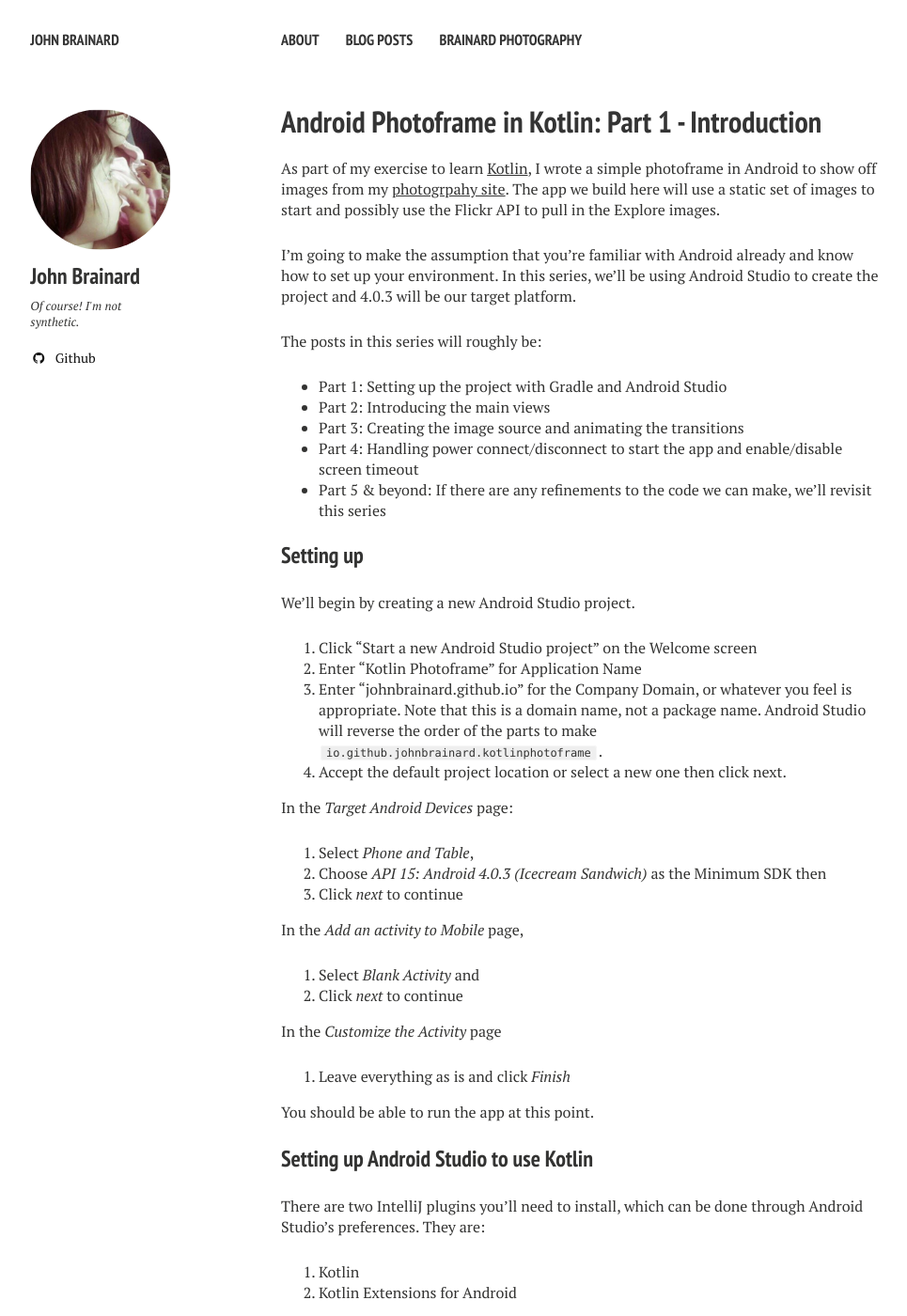
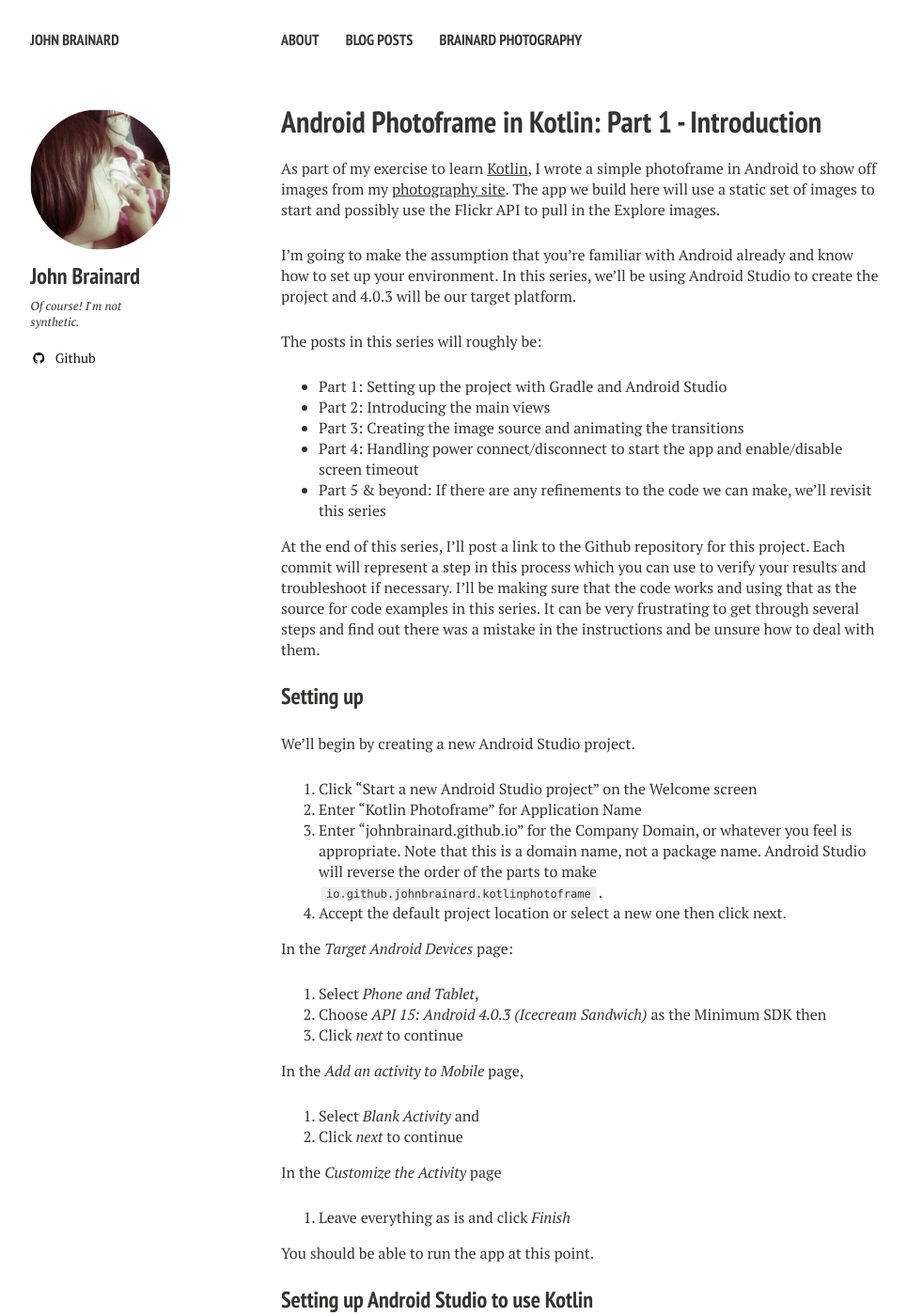
Before and after one commit to JohnBrainard/johnbrainard.github.io, a Jekyll site: the page built from _posts/2015-08-30-android-photoframe-in-kotlin-part1.md, in a window 1280 px wide and 1400 px high. Shown: the whole window at 94% size, without its empty margins (21-986 px from the left). Built offline with Jekyll 4.4.1, drawn with Linux system fonts in a browser that asks for light colours; nearby versions of some CDN libraries.

Commit message:
Fix typos and add promise to share github link

```diff
--- a/_posts/2015-08-30-android-photoframe-in-kotlin-part1.md
+++ b/_posts/2015-08-30-android-photoframe-in-kotlin-part1.md
@@ -7,7 +7,7 @@ modified: 2015-8-29
 comments: true
 ---
 
-As part of my exercise to learn [Kotlin](http://kotlinlang.org/), I wrote a simple photoframe in Android to show off images from my [photogrpahy site](http://brainardphotography.com). The app we build here will use a static set of images to start and possibly use the Flickr API to pull in the Explore images.
+As part of my exercise to learn [Kotlin](http://kotlinlang.org/), I wrote a simple photoframe in Android to show off images from my [photography site](http://brainardphotography.com). The app we build here will use a static set of images to start and possibly use the Flickr API to pull in the Explore images.
 
 I'm going to make the assumption that you're familiar with Android already and know how to set up your environment. In this series, we'll be using Android Studio to create the project and 4.0.3 will be our target platform.
 
@@ -18,6 +18,8 @@ The posts in this series will roughly be:
 * Part 3: Creating the image source and animating the transitions
 * Part 4: Handling power connect/disconnect to start the app and enable/disable screen timeout
 * Part 5 & beyond: If there are any refinements to the code we can make, we'll revisit this series
+
+At the end of this series, I'll post a link to the Github repository for this project. Each commit will represent a step in this process which you can use to verify your results and troubleshoot if necessary. I'll be making sure that the code works and using that as the source for code examples in this series. It can be very frustrating to get through several steps and find out there was a mistake in the instructions and be unsure how to deal with them.
 
 ### Setting up
 
@@ -30,7 +32,7 @@ We'll begin by creating a new Android Studio project.
 
 In the *Target Android Devices* page:
 
-1. Select *Phone and Table*,
+1. Select *Phone and Tablet*,
 2. Choose *API 15: Android 4.0.3 (Icecream Sandwich)* as the Minimum SDK then
 3. Click *next* to continue
 
```
